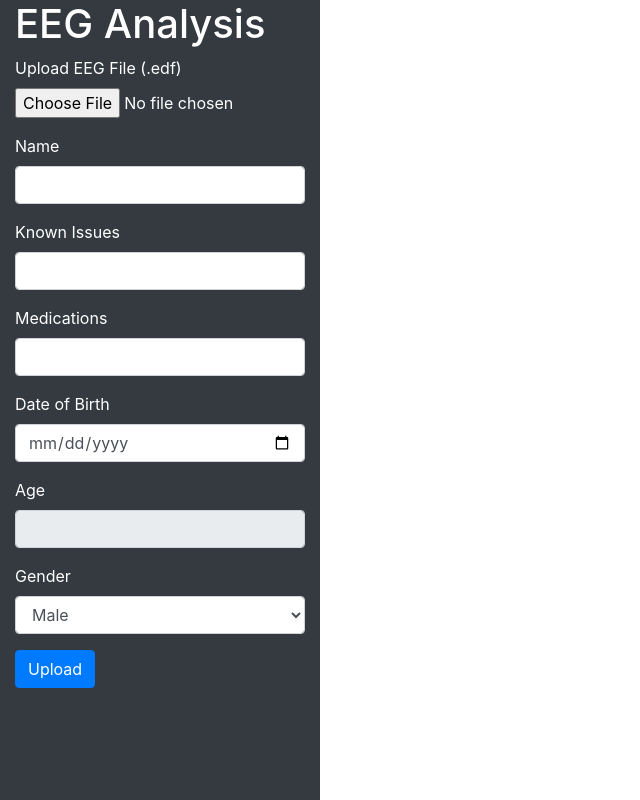
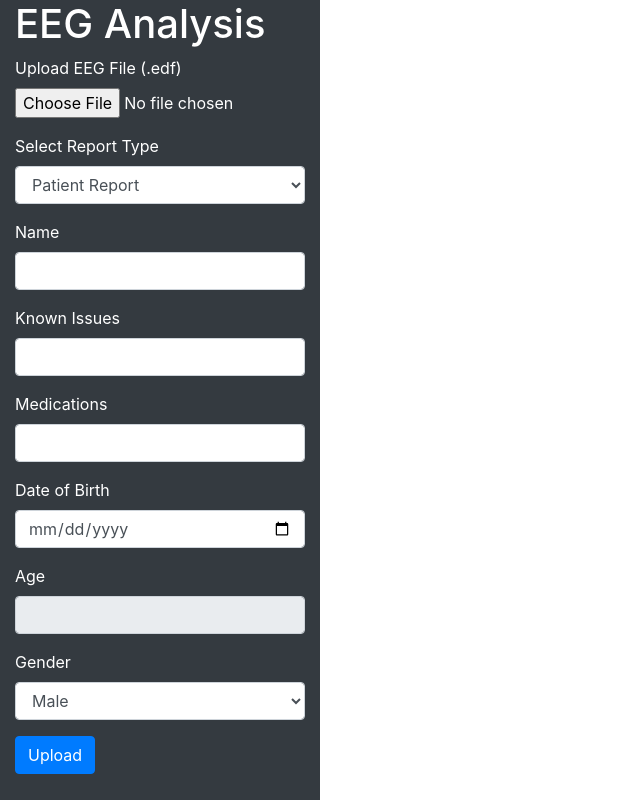
Before and after one commit to venture-data/incerta_eeg_analysis, a Flask app: template templates/upload_with_topomap_dropdown.html in a window 1280 px wide. Shown: the whole page, without its empty margins (0-640 px from the left). Run offline with Flask 3, Linux system fonts and the light colour scheme; the template is opened without the code that fills it, so the values that code supplies are empty; parts of the project's set-up code (start-up, migrations or seed data) failed here and were passed over; some libraries are stand-ins or nearby versions.

Commit message:
Update upload_with_topomap_dropdown.html

```diff
--- a/templates/upload_with_topomap_dropdown.html
+++ b/templates/upload_with_topomap_dropdown.html
@@ -25,10 +25,29 @@
       <!-- Left Panel -->
       <div class="col-md-3 bg-dark text-white" style="height: 100vh; overflow-y: auto;">
         <h1>EEG Analysis</h1>
+        <!-- Alert section for showing flash messages -->
+        {% with messages = get_flashed_messages(with_categories=true) %}
+          {% if messages %}
+            <div class="alert-container">
+              {% for category, message in messages %}
+                <div class="alert alert-{{ category }} mt-3">
+                  {{ message }}
+                </div>
+              {% endfor %}
+            </div>
+          {% endif %}
+        {% endwith %}
             <form method="POST" action="/" enctype="multipart/form-data">
                 <div class="form-group">
                     <label for="file">Upload EEG File (.edf)</label>
                     <input type="file" class="form-control-file" name="file" required>
+                </div>
+                <div class="form-group">
+                    <label for="report_type">Select Report Type</label>
+                    <select class="form-control" id="report_type" name="report_type" required>
+                        <option value="patient">Patient Report</option>
+                        <option value="medical">Medical Personnel Report</option>
+                    </select>
                 </div>
 
                 <!-- Additional Input Fields for OpenAI Prompt -->
```
Lines whose indentation alone changed are shown as unchanged.
